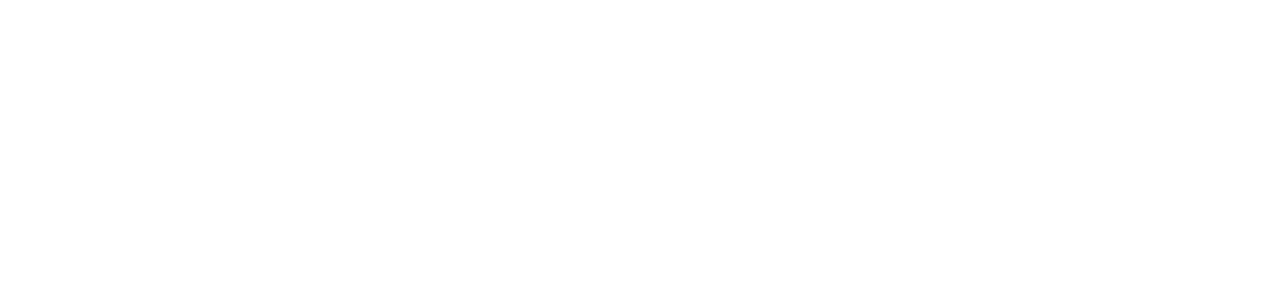
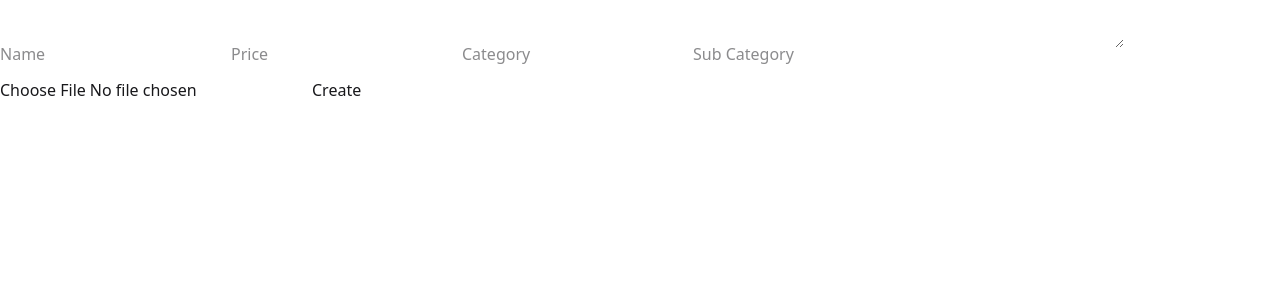
Before and after one commit to MuhammadZeb1/ecommece-meh-frontend, a React (Vite) app: page /createProduct in a window 1280 px wide. Before the commit this address had no page. Shown: the top 300 px of the page. Built offline with nearby package versions, Linux system fonts and the light colour scheme.

Commit message:
make all the setup for the products and the solve the error of the create product

```diff
--- a/src/App.jsx
+++ b/src/App.jsx
@@ -3,6 +3,7 @@ import Home from "./pages/Home"
 import Signup from "./pages/Signup"
 import Login from "./pages/Login"
 import Dashboard from "./pages/Dashboard"
+import CreateProduct from "./pages/CreateProduct"
 
 
 
@@ -19,6 +20,7 @@ function App() {
       <Route path = "/signup" element={<Signup/>} />
       <Route path="/login" element={<Login/>} />
       <Route path="/dashboard" element={<Dashboard />} />
+      <Route path="/createProduct" element={<CreateProduct />} />
      </Routes>
    </>
   )
--- a/src/app/store.js
+++ b/src/app/store.js
@@ -1,5 +1,5 @@
 import { configureStore } from "@reduxjs/toolkit";
-import productsReducer from "../redux/productsSlice";
+import productsReducer from "../redux/products/productsSlice";
 
 
 export const store = configureStore({
--- a/src/components/ProductCard.jsx
+++ b/src/components/ProductCard.jsx
@@ -1,9 +1,11 @@
-import React from 'react'
+const ProductCard = ({ product }) => {
+  return (
+    <div className="border p-3 rounded">
+      <img src={product.image} className="h-40 w-full object-cover" />
+      <h3 className="font-bold">{product.name}</h3>
+      <p>${product.price}</p>
+    </div>
+  );
+};
 
-function ProductCard() {
-  return (
-    <div>ProductCard</div>
-  )
-}
-
-export default ProductCard
+export default ProductCard;
--- /dev/null
+++ b/src/pages/CreateProduct.jsx
@@ -0,0 +1,27 @@
+import { useDispatch } from "react-redux";
+import { createProduct } from "../redux/products/productService";
+
+const CreateProduct = () => {
+  const dispatch = useDispatch();
+
+  const handleSubmit = (e) => {
+    e.preventDefault();
+
+    const formData = new FormData(e.target);
+    dispatch(createProduct(formData));
+  };
+
+  return (
+    <form onSubmit={handleSubmit} className="space-y-3">
+      <input name="name" placeholder="Name" />
+      <input name="price" placeholder="Price" />
+      <input name="categoryName" placeholder="Category" />
+      <input name="subCategory" placeholder="Sub Category" />
+      <textarea name="description" />
+      <input type="file" name="image" />
+      <button type="submit">Create</button>
+    </form>
+  );
+};
+
+export default CreateProduct;
--- a/src/pages/Dashboard.jsx
+++ b/src/pages/Dashboard.jsx
@@ -1,10 +1,25 @@
+import { useEffect } from "react";
+import { useDispatch, useSelector } from "react-redux";
+import { fetchProducts } from "../redux/products/productsSlice";
+import ProductCard from "../components/ProductCard";
 
-import React from 'react'
+const Products = () => {
+  const dispatch = useDispatch();
+  const { products, isLoading } = useSelector((state) => state.products);
 
-function Dashboard() {
+  useEffect(() => {
+    dispatch(fetchProducts());
+  }, [dispatch]);
+
+  if (isLoading) return <p>Loading...</p>;
+
   return (
-    <div>Dashboard</div>
-  )
-}
+    <div className="grid grid-cols-3 gap-4">
+      {products.map((p) => (
+        <ProductCard key={p._id} product={p} />
+      ))}
+    </div>
+  );
+};
 
-export default Dashboard
+export default Products;
--- /dev/null
+++ b/src/redux/products/productService.jsx
@@ -0,0 +1,21 @@
+import api from "../../services/api";
+
+// Get all products
+export const getProducts = async () => {
+  const res = await api.get("/products");
+  return res.data;
+};
+
+// Get single product
+export const getProductById = async (id) => {
+  const res = await api.get(`/products/${id}`);
+  return res.data;
+};
+
+// Create product
+export const createProduct = async (formData) => {
+  const res = await api.post("/products/create", formData, {
+    headers: { "Content-Type": "multipart/form-data" },
+  });
+  return res.data;
+};
--- a/src/redux/productsSlice.js
+++ b/src/redux/products/productsSlice.jsx
@@ -1,5 +1,5 @@
 import { createSlice, createAsyncThunk } from "@reduxjs/toolkit";
-import api from "../services/api";
+import api from "../../services/api";
 
 // Async thunk to get all products
 export const fetchProducts = createAsyncThunk(
@@ -27,14 +27,17 @@ const productsSlice = createSlice({
       .addCase(fetchProducts.pending, (state) => {
         state.loading = true;
         state.error = null;
+        console.log("first")
       })
       .addCase(fetchProducts.fulfilled, (state, action) => {
         state.loading = false;
         state.items = action.payload;
+        console.log("second")
       })
       .addCase(fetchProducts.rejected, (state, action) => {
         state.loading = false;
         state.error = action.payload;
+        console.log("third")
       });
   },
 });
```
Also changed, not shown: src/redux/new.js (added).
